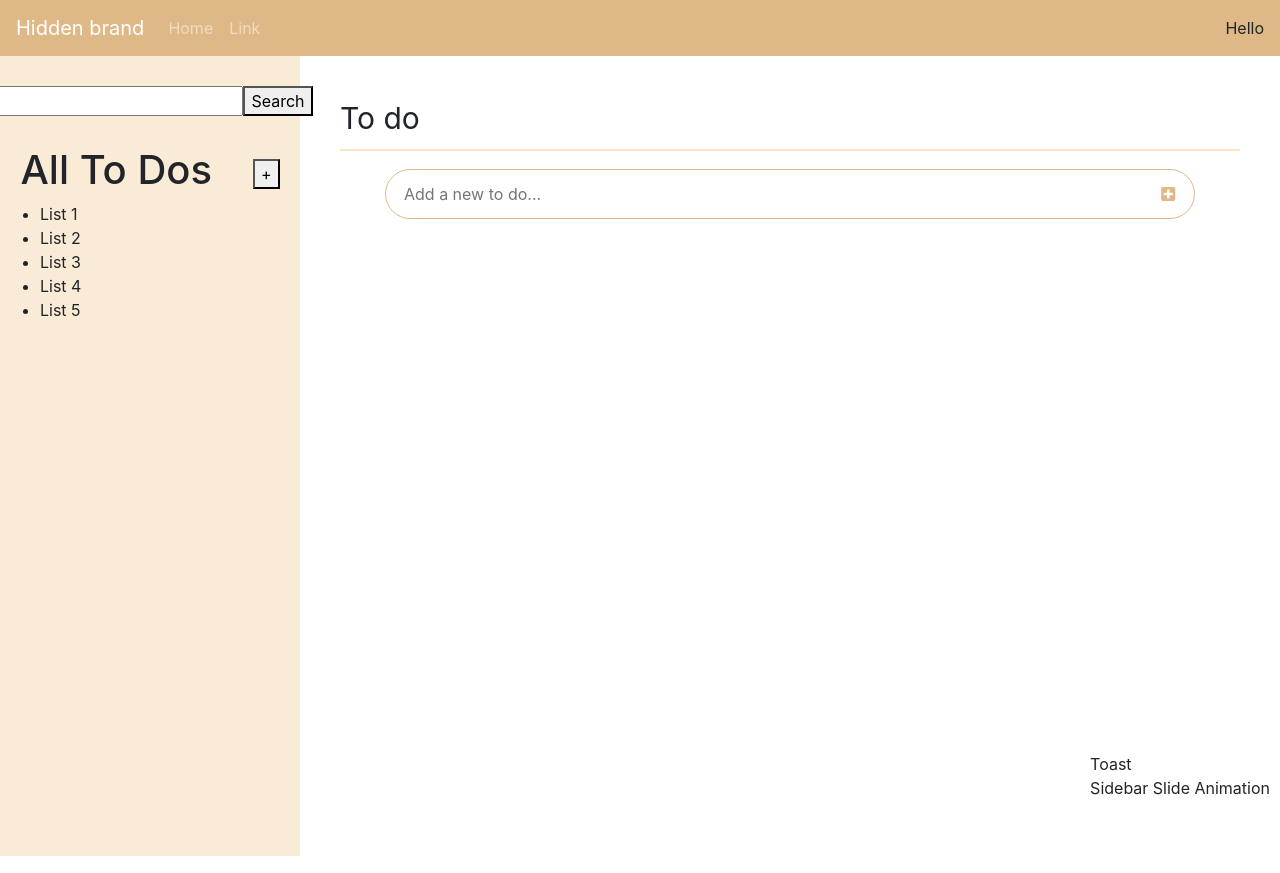
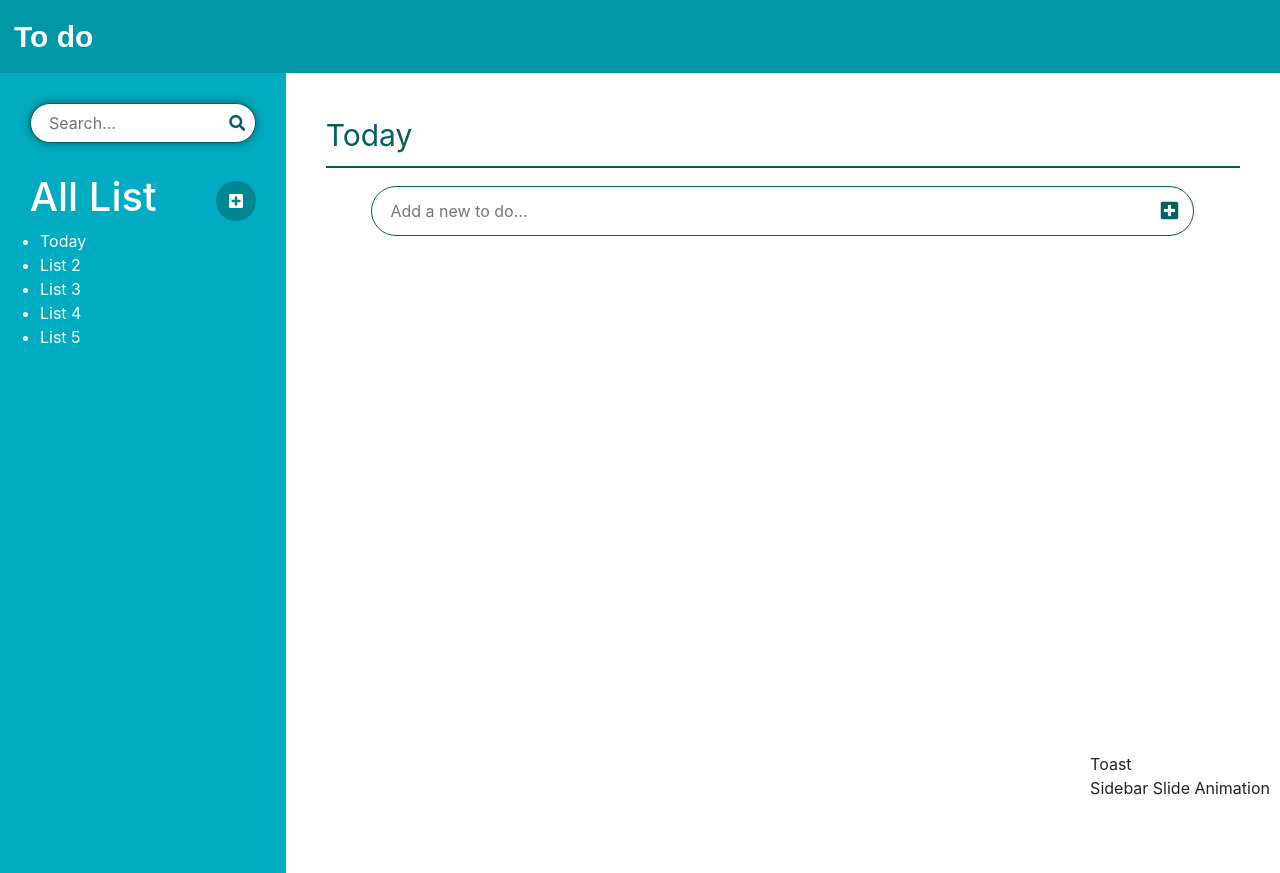
Before and after one commit to ShobhitSagar/To-Do-React-App, a React (Create React App) app: page / in a window 1280 px wide. Built offline with nearby package versions, Linux system fonts and the light colour scheme.

Commit message:
Changed theme. Added more CSS.

```diff
--- a/src/App.css
+++ b/src/App.css
@@ -1,10 +1,19 @@
 #navbar {
-    background-color: burlywood;
+    background-color: #0097A7;
+    padding: 14px;
+    font-family: Arial, Helvetica, sans-serif;
+    font-size: 30px;
+}
+
+#navbar-name {
+    color: white;
+    text-decoration: none;
 }
 
 #bar {
     font-size: 30px;
-    color: bisque;
+    color: #fff;
+    opacity: .7;
     border: 0;
     background: transparent;
     outline: none;
--- a/src/App.js
+++ b/src/App.js
@@ -1,6 +1,6 @@
 import "./App.css";
 import React, { useEffect, useRef, useState } from 'react';
-import Sidebar from "./components/Sidebar";
+import Dashboard from "./components/Dashboard";
 
 function App() {
 
@@ -29,50 +29,13 @@ function App() {
 
 	return (
     <div className="App">
-      <nav id="navbar" className="navbar navbar-expand-lg navbar-dark">
-        <button
-		  onClick={openSideBar}
-		  ref={barRef}
-          id="bar"
-          className={`fas fa-${barClass}`}
-        ></button>
-
-        <a className="navbar-brand" href="#">
-          Hidden brand
-        </a>
-        <button
-          className="navbar-toggler"
-          type="button"
-          data-toggle="collapse"
-          data-target="#navbarTogglerDemo01"
-          aria-controls="navbarTogglerDemo01"
-          aria-expanded="false"
-          aria-label="Toggle navigation"
-        >
-          <span className="navbar-toggler-icon"></span>
-        </button>
-        <div className="collapse navbar-collapse" id="navbarTogglerDemo01">
-          <ul className="navbar-nav mr-auto mt-2 mt-lg-0">
-            <li className="nav-item">
-              <a className="nav-link" href="#">
-                Home <span className="sr-only">(current)</span>
-              </a>
-            </li>
-            <li className="nav-item">
-              <a className="nav-link" href="#">
-                Link
-              </a>
-            </li>
-          </ul>
-
-          <div className="user my-2 my-lg-0">
-            <span>Hello</span>
-          </div>
-        </div>
-      </nav>
+        <nav id="navbar">
+          <button onClick={openSideBar} ref={barRef} id="bar" className={`fas fa-${barClass}`}></button>
+          <strong><a id="navbar-name" href="/">To do</a></strong>
+        </nav>
 
       <section>
-        <Sidebar barClass={barClass} />
+        <Dashboard barClass={barClass} />
         {/* <ToDoList /> */}
       </section>
     </div>
--- /dev/null
+++ b/src/components/Dashboard.css
@@ -0,0 +1,81 @@
+#dashboard {
+    display: flex;
+    flex-direction: row;
+}
+
+/* Sidebar */
+#sidebar {
+    position: static;
+    background-color: #00ACC1;
+    color: white;
+    width: 400px;
+    min-height: 100vh;
+}
+
+#search_section {
+    display: flex;
+    flex-direction: row;
+    border: 1px solid #006064;
+    padding-left: 16px;
+    height: 40px;
+    border-radius: 5rem;
+    background-color: white;
+    margin: 30px;
+    box-shadow: 0 0 10px #006064;
+}
+
+#search_section:focus {
+    /* box-shadow: 0 0 5px #8a8a8a; */
+}
+
+#search-input {
+    width: 100%;
+    border: 0;
+    margin: auto;
+    outline: none;
+}
+
+#search_section button {
+    border: 0;
+    color: #006064;
+    font-size: 16px;
+    background-color: transparent;
+    width: 40px;
+    border-radius: 4rem;
+    outline: none;
+}
+
+#search_section button:hover {
+    background-color: #006064;
+    color: white;
+}
+
+#add_list {
+    display: flex;
+    flex-direction: row;
+    justify-content: space-around;
+    align-items: center;
+}
+
+#add_list button {
+    border: 0;
+    color: white;
+    font-size: 16px;
+    background-color: rgba(0, 96, 100, .5);
+    width: 40px;
+    height: 40px;
+    border-radius: 4rem;
+    outline: none;
+}
+
+#add_list button:hover {
+    /* box-shadow: 0 0 1px #000; */
+    background-color: #006064;
+
+}
+
+@media only screen and (max-width: 670px) {
+    #sidebar {
+        width: 100%;
+    }
+}
--- a/src/components/Sidebar.js
+++ b/src/components/Dashboard.js
@@ -1,8 +1,8 @@
 import React, { useEffect, useRef, useState } from 'react';
-import './Sidebar.css'
+import './Dashboard.css'
 import ToDos from "./ToDos";
 
-function Sidebar({barClass}) {
+function Dashboard({barClass}) {
 
   const sidebarRef = useRef();
 
@@ -13,20 +13,20 @@ function Sidebar({barClass}) {
   })
 
   return (
-    <section id="main_section">
-      <section ref={sidebarRef} id="all_list_section">
+    <section id="dashboard">
+      <section ref={sidebarRef} id="sidebar">
         <section id="search_section">
-          <input type="text" />
-          <button>Search</button>
+          <input id="search-input" type="text" autoComplete="off" spellCheck="false" placeholder="Search..." />
+          <button className="fas fa-search"></button>
         </section>
 
         <div id="add_list">
-          <h1>All To Dos</h1>
-          <button>+</button>
+          <h1>All List</h1>
+          <button className="fas fa-plus-square"></button>
         </div>
 
         <ul>
-          <li>List 1</li>
+          <li className="active">Today</li>
           <li>List 2</li>
           <li>List 3</li>
           <li>List 4</li>
@@ -39,4 +39,4 @@ function Sidebar({barClass}) {
   );
 }
 
-export default Sidebar;
+export default Dashboard;
--- a/src/components/NewTask.css
+++ b/src/components/NewTask.css
@@ -7,7 +7,7 @@
 #new-task-form {
     width: 90%;
     display: flex;
-    border: 1px solid burlywood;
+    border: 1px solid #006064;
     padding-left: 16px;
     height: 50px;
     border-radius: 5rem;
@@ -22,15 +22,16 @@
 
 #new-task-form button {
     border: 0;
-    color: burlywood;
+    color: #006064;
+    font-size: 20px;
     background-color: transparent;
-    width: 54px;
+    width: 50px;
     border-radius: 5rem;
     outline: none;
 }
 
 #new-task-form button:hover {
-    background-color: burlywood;
+    background-color: #006064;
     color: white;
 }
 
--- a/src/components/Sidebar.css
+++ /dev/null
@@ -1,27 +0,0 @@
-#main_section {
-    display: flex;
-    flex-direction: row;
-}
-
-/* Sidebar */
-#all_list_section {
-    position: static;
-    background-color: antiquewhite;
-    width: 300px;
-    height: 100vh;
-}
-
-#search_section {
-    display: flex;
-    flex-direction: row;
-    justify-content: center;
-
-    margin: 30px;
-}
-
-#add_list {
-    display: flex;
-    flex-direction: row;
-    justify-content: space-around;
-    align-items: center;
-}
--- a/src/components/ToDos.css
+++ b/src/components/ToDos.css
@@ -4,12 +4,12 @@
 }
 
 #list_name {
-    /* margin-left: 30px; */
+    color: #006064;
     font-size: 30px;
 }
 
 #divider {
     height: 2px;
     margin: 8px 0px 18px 0px;
-    background-color: bisque;
+    background-color: #006064;
 }
--- a/src/components/ToDos.js
+++ b/src/components/ToDos.js
@@ -11,7 +11,7 @@ function Todos() {
     return (
       <section id="to_do_section">
         <div>
-            <span id="list_name">To do</span>
+            <span id="list_name">Today</span>
             <div id="divider"></div>
 
             <NewTask inputText={inputText} todos={todos} setInputText={setInputText} setTodos={setTodos} />
--- a/src/components/Todo.css
+++ b/src/components/Todo.css
@@ -7,7 +7,7 @@
     padding-left: 16px;
     width: 90%;
     height: 40px;
-    border: 1px solid burlywood;
+    border: 1px solid #006064;
     border-radius: .25em;
 }
 
@@ -27,15 +27,19 @@
 }
 
 #todo-btns button {
-    color: burlywood;
+    color: #006064;
     border: 0;
     padding: 0 10px;
     background-color: white;
     outline: none;
 }
 
+#trash-btn {
+    border-radius: 0 .15em .15em 0;
+}
+
 #todo-btns button:hover {
     color: white;
     border: 0;
-    background-color: burlywood;
+    background-color: #006064;
 }
```
